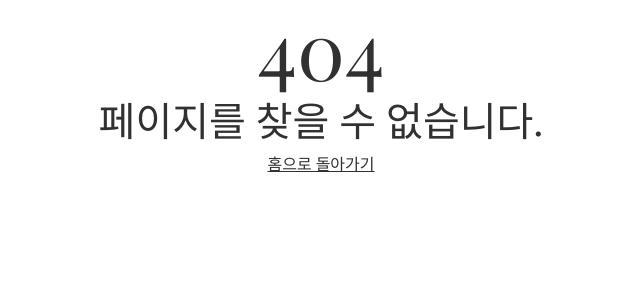
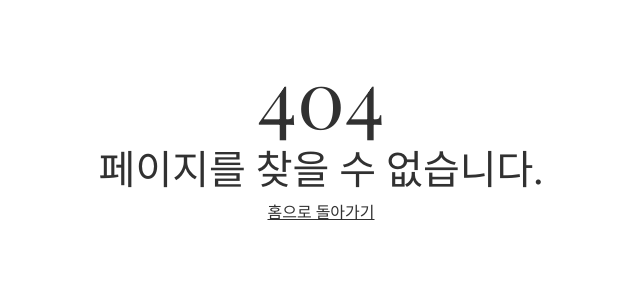
Before and after one commit to peripheral7/blog.github.io, a Django app: template blog/templates/blog/404.html in a window 1280 px wide. Shown: the top 300 px of the page, without its empty margins (319-959 px from the left). Run offline with Django 4.2, Linux system fonts and the light colour scheme; the template is opened without the code that fills it, so the values that code supplies are empty; some libraries are stand-ins or nearby versions.

Commit message:
500 page6

```diff
--- a/blog/templates/blog/404.html
+++ b/blog/templates/blog/404.html
@@ -16,14 +16,16 @@
     </head>
     <!-- 404 Page -->
 
-    <div class="container">
-        <div class="row justify-content-center">
-            <div class="col-12 text-center">
-                <span class="display-1 d-block">404</span>
-                <h1 class="">페이지를 찾을 수 없습니다.</h1>
-                <a href="/" class="">홈으로 돌아가기</a>
+    <body>
+        <div class="container mt-5">
+            <div class="row justify-content-center">
+                <div class="col-12 text-center">
+                    <span class="display-1 d-block">404</span>
+                    <h1 class="text-decoration-none">페이지를 찾을 수 없습니다.</h1>
+                    <a href="/" class="">홈으로 돌아가기</a>
+                </div>
             </div>
         </div>
-    </div>
+    </body>
 
 </html>
```
